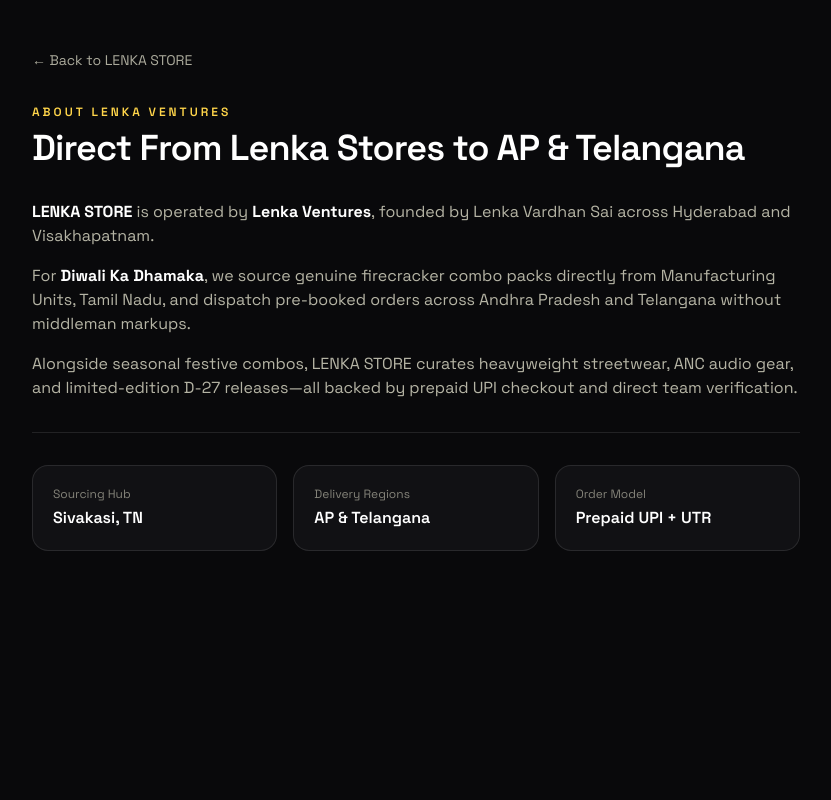
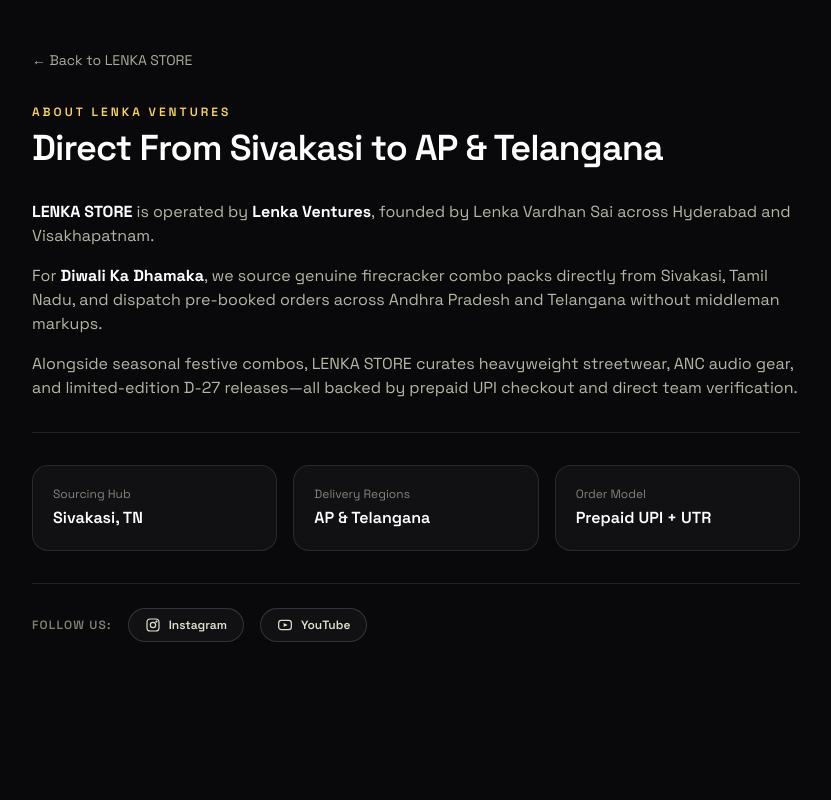
Before and after one commit to VizagNightHub/LENKA-STORES---DIWALI-KA-DHAMAKA, a Next.js app: page /about in a window 1280 px wide. Shown: the top 800 px of the page, without its empty margins (224-1055 px from the left). Built offline with nearby package versions, Linux system fonts and the light colour scheme; no server answers.

Commit message:
Update page.tsx

```diff
--- a/app/about/page.tsx
+++ b/app/about/page.tsx
@@ -1,4 +1,5 @@
 import Link from "next/link";
+import { BrandSocialIcon } from "@/components/ui/pushpin-tear-footer";
 
 export default function AboutPage() {
   return (
@@ -16,7 +17,7 @@ export default function AboutPage() {
             About Lenka Ventures
           </p>
           <h1 className="mt-2 text-4xl font-semibold tracking-tight text-white">
-            Direct From Lenka Stores to AP & Telangana
+            Direct From Sivakasi to AP &amp; Telangana
           </h1>
         </div>
 
@@ -28,7 +29,7 @@ export default function AboutPage() {
           </p>
           <p>
             For <strong className="text-white">Diwali Ka Dhamaka</strong>, we
-            source genuine firecracker combo packs directly from Manufacturing Units, Tamil
+            source genuine firecracker combo packs directly from Sivakasi, Tamil
             Nadu, and dispatch pre-booked orders across Andhra Pradesh and
             Telangana without middleman markups.
           </p>
@@ -46,13 +47,35 @@ export default function AboutPage() {
           </div>
           <div className="rounded-2xl border border-white/10 bg-[#111114] p-5">
             <p className="text-xs text-[#E1E0CC]/55">Delivery Regions</p>
-            <p className="mt-1 font-semibold text-white">AP & Telangana</p>
+            <p className="mt-1 font-semibold text-white">AP &amp; Telangana</p>
           </div>
           <div className="rounded-2xl border border-white/10 bg-[#111114] p-5">
             <p className="text-xs text-[#E1E0CC]/55">Order Model</p>
             <p className="mt-1 font-semibold text-white">Prepaid UPI + UTR</p>
           </div>
         </div>
+
+        <div className="flex flex-wrap items-center gap-4 border-t border-white/10 pt-6 text-xs font-semibold">
+          <span className="uppercase tracking-widest text-[#E1E0CC]/55">Follow us:</span>
+          <a
+            href="https://www.instagram.com/the_lenka_8116"
+            target="_blank"
+            rel="noreferrer"
+            className="inline-flex items-center gap-2 rounded-full border border-white/15 bg-[#111114] px-4 py-2 text-[#E1E0CC] hover:border-[#FFD54A] hover:text-[#FFD54A]"
+          >
+            <BrandSocialIcon name="ig" className="h-4 w-4" />
+            <span>Instagram</span>
+          </a>
+          <a
+            href="https://www.youtube.com/channel/UC0sC5Fil2UV9W24JKoafzpg"
+            target="_blank"
+            rel="noreferrer"
+            className="inline-flex items-center gap-2 rounded-full border border-white/15 bg-[#111114] px-4 py-2 text-[#E1E0CC] hover:border-[#FFD54A] hover:text-[#FFD54A]"
+          >
+            <BrandSocialIcon name="youtube" className="h-4 w-4" />
+            <span>YouTube</span>
+          </a>
+        </div>
       </div>
     </main>
   );
```
